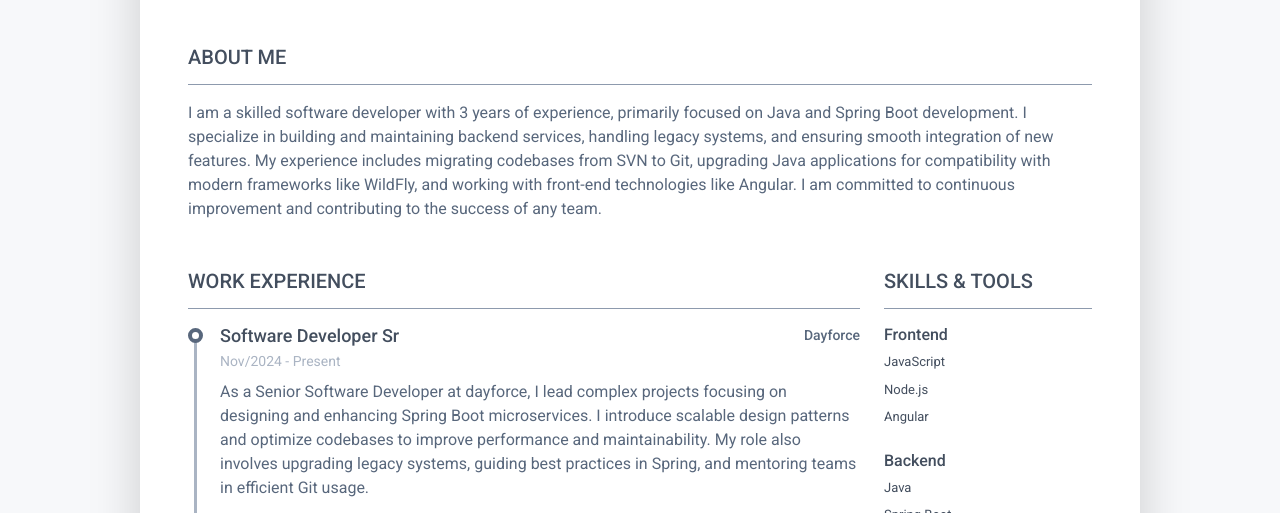
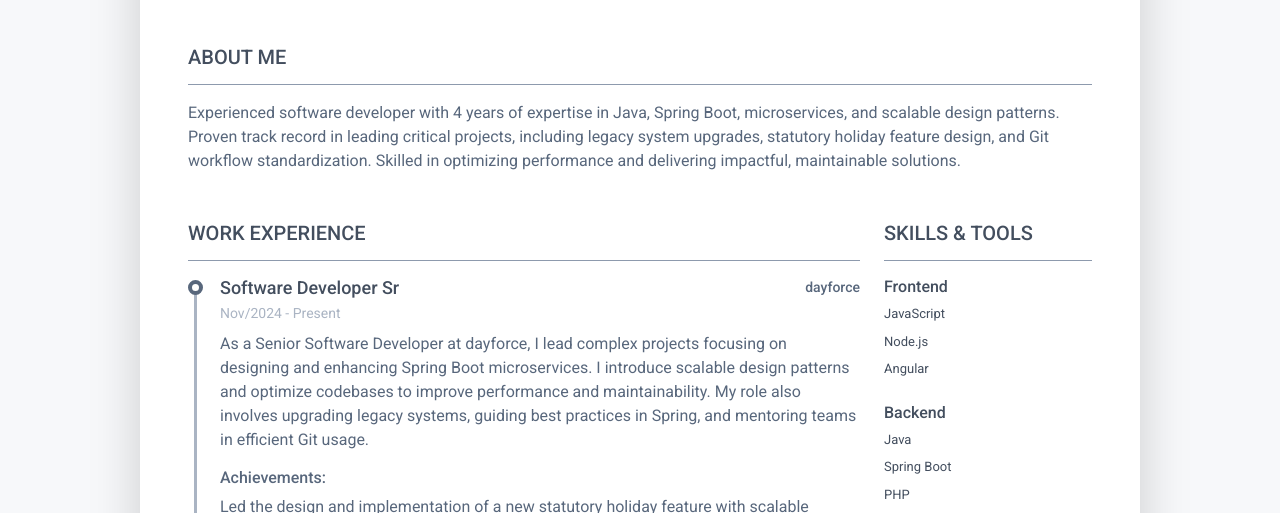
Before and after one commit to Ouweshs28/CV, a plain HTML site: page index.html in a window 1280 px wide. Shown: the part 253-766 px from the top of the page. Drawn offline with Linux system fonts and the light colour scheme.

Commit message:
about me changes

```diff
--- a/index.html
+++ b/index.html
@@ -69,12 +69,11 @@
             <section class="resume-section summary-section mb-5">
                 <h2 class="resume-section-title text-uppercase font-weight-bold pb-3 mb-3">About me</h2>
                 <div class="resume-section-content">
-                    <p class="mb-0"> I am a skilled software developer with 3 years of experience, primarily focused on
-                        Java and Spring Boot development. I specialize in building and maintaining backend services,
-                        handling legacy systems, and ensuring smooth integration of new features. My experience includes
-                        migrating codebases from SVN to Git, upgrading Java applications for compatibility with modern
-                        frameworks like WildFly, and working with front-end technologies like Angular. I am committed to
-                        continuous improvement and contributing to the success of any team.</p>
+                    <p class="mb-0"> Experienced software developer with 4 years of expertise in Java, Spring Boot,
+                        microservices, and scalable design patterns. Proven track record in leading critical projects,
+                        including legacy system upgrades, statutory holiday feature design, and Git workflow
+                        standardization. Skilled in optimizing performance and delivering impactful, maintainable
+                        solutions.</p>
                 </div>
             </section><!--//summary-section-->
             <div class="row">
@@ -88,27 +87,42 @@
 
                                     <div class="resume-timeline-item-header mb-2">
                                         <div class="d-flex flex-column flex-md-row">
-                                            <h3 class="resume-position-title font-weight-bold mb-1">Software Developer Sr</h3>
-                                            <div class="resume-company-name ms-auto">Dayforce</div>
+                                            <h3 class="resume-position-title font-weight-bold mb-1">Software Developer
+                                                Sr</h3>
+                                            <div class="resume-company-name ms-auto">dayforce</div>
                                         </div><!--//row-->
                                         <div class="resume-position-time">Nov/2024 - Present</div>
                                     </div><!--//resume-timeline-item-header-->
                                     <div class="resume-timeline-item-desc">
-                                        <p>As a Senior Software Developer at dayforce, I lead complex projects focusing on designing and enhancing Spring Boot microservices. I introduce scalable design patterns and optimize codebases to improve performance and maintainability. My role also involves upgrading legacy systems, guiding best practices in Spring, and mentoring teams in efficient Git usage.</p>
+                                        <p>As a Senior Software Developer at dayforce, I lead complex projects focusing
+                                            on designing and enhancing Spring Boot microservices. I introduce scalable
+                                            design patterns and optimize codebases to improve performance and
+                                            maintainability. My role also involves upgrading legacy systems, guiding
+                                            best practices in Spring, and mentoring teams in efficient Git usage.</p>
 
-                                        <h4 class="resume-timeline-item-desc-heading font-weight-bold">Achievements:</h4>
-                                        <p>Led the design and implementation of a new statutory holiday feature with scalable design patterns</p>
-                                        <p>Upgraded legacy projects to Java 11, enhancing code stability and performance</p>
+                                        <h4 class="resume-timeline-item-desc-heading font-weight-bold">
+                                            Achievements:</h4>
+                                        <p>Led the design and implementation of a new statutory holiday feature with
+                                            scalable design patterns</p>
+                                        <p>Upgraded legacy projects to Java 11, enhancing code stability and
+                                            performance</p>
                                         <p>Introduced best Spring practices across multiple microservices</p>
-                                        <p>Served as a Git mentor, standardizing workflows and ensuring smooth project transitions</p>
+                                        <p>Served as a Git mentor, standardizing workflows and ensuring smooth project
+                                            transitions</p>
 
-                                        <h4 class="resume-timeline-item-desc-heading font-weight-bold">Technologies used:</h4>
+                                        <h4 class="resume-timeline-item-desc-heading font-weight-bold">Technologies
+                                            used:</h4>
                                         <ul class="list-inline">
-                                            <li class="list-inline-item"><span class="badge bg-secondary badge-pill">Java</span></li>
-                                            <li class="list-inline-item"><span class="badge bg-secondary badge-pill">Spring Boot</span></li>
-                                            <li class="list-inline-item"><span class="badge bg-secondary badge-pill">Maven</span></li>
-                                            <li class="list-inline-item"><span class="badge bg-secondary badge-pill">Git</span></li>
-                                            <li class="list-inline-item"><span class="badge bg-secondary badge-pill">Design Patterns</span></li>
+                                            <li class="list-inline-item"><span class="badge bg-secondary badge-pill">Java</span>
+                                            </li>
+                                            <li class="list-inline-item"><span class="badge bg-secondary badge-pill">Spring Boot</span>
+                                            </li>
+                                            <li class="list-inline-item"><span class="badge bg-secondary badge-pill">Maven</span>
+                                            </li>
+                                            <li class="list-inline-item"><span
+                                                    class="badge bg-secondary badge-pill">Git</span></li>
+                                            <li class="list-inline-item"><span class="badge bg-secondary badge-pill">Design Patterns</span>
+                                            </li>
                                         </ul>
                                     </div><!--//resume-timeline-item-desc-->
 
```
